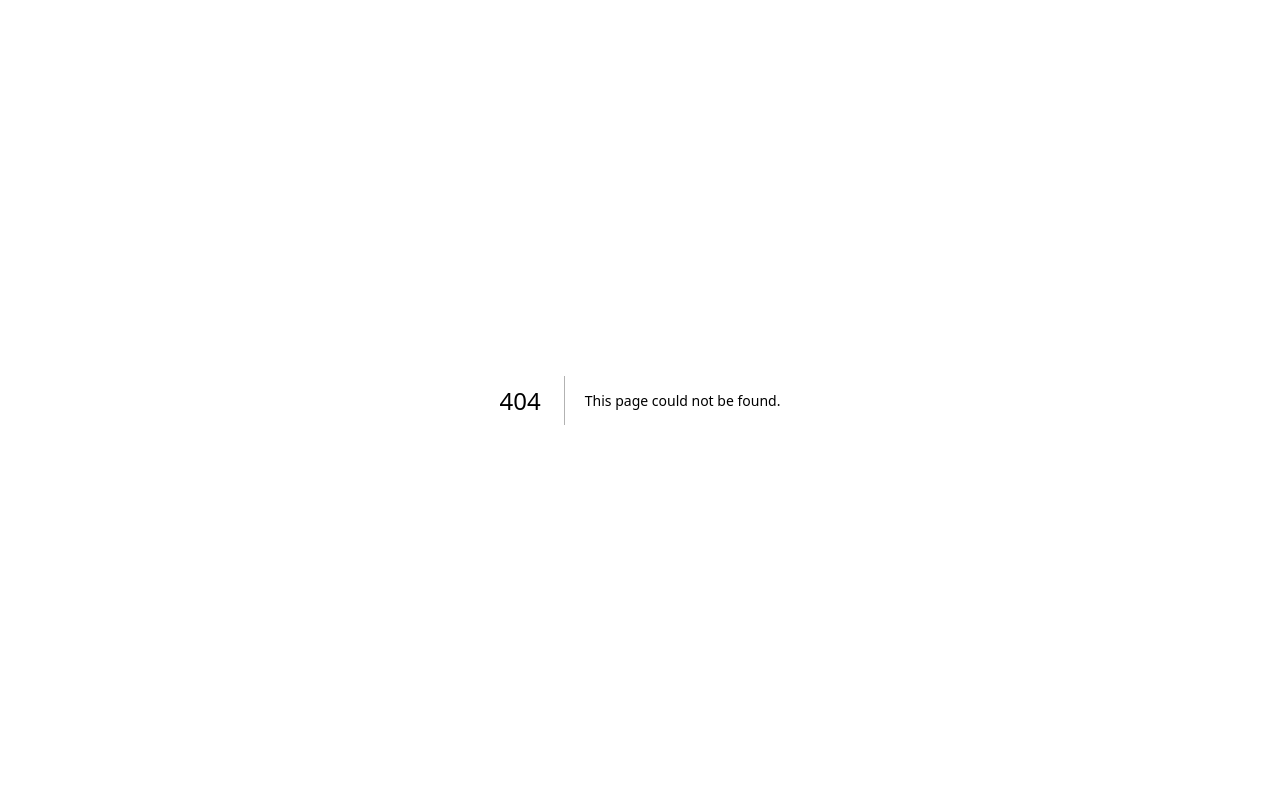
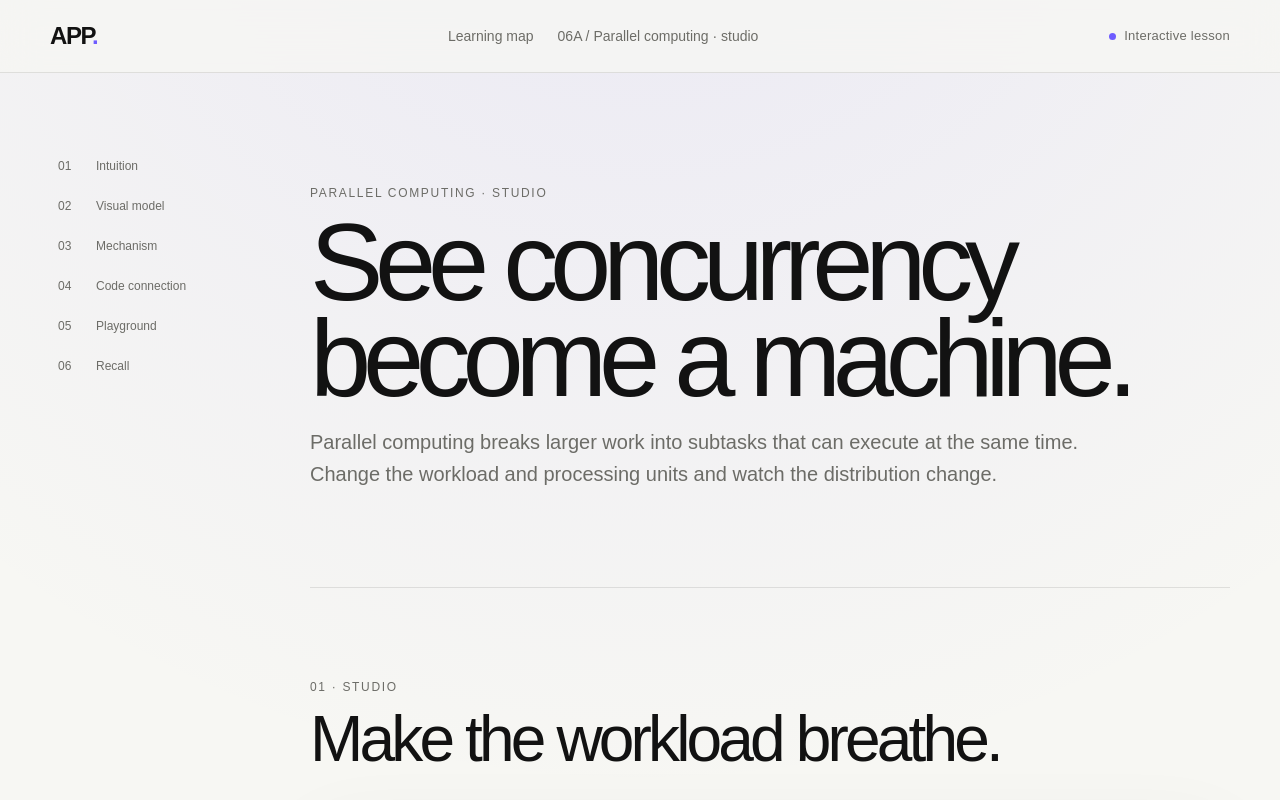
Before and after one commit to veera-raghavann/app, a Next.js app: page /learn/parallel/studio in a window 1280 px wide. Before the commit this address had no page. Shown: the top 800 px of the page. Built offline with nearby package versions, Linux system fonts and the light colour scheme.

Commit message:
feat: add dedicated parallel computing studio

```diff
--- /dev/null
+++ b/src/app/learn/parallel/studio/page.tsx
@@ -0,0 +1,23 @@
+"use client";
+
+import Link from "next/link";
+import ConceptShell from "@/components/learning/ConceptShell";
+import ParallelStudio from "@/components/learning/ParallelStudio";
+import { RevealCard } from "@/components/learning/ConceptExperience";
+
+export default function ParallelStudioPage() {
+  return (
+    <ConceptShell number="06A" kicker="Parallel computing · studio" title="See concurrency become a machine." intro="Parallel computing breaks larger work into subtasks that can execute at the same time. Change the workload and processing units and watch the distribution change."
+    >
+      <section className="lesson-section" id="visual"><div className="lesson-kicker">01 · Studio</div><h2>Make the workload breathe.</h2><div className="visual-card"><ParallelStudio /></div></section>
+      <section className="lesson-section" id="mechanism"><div className="lesson-kicker">02 · Models</div><div className="idea-grid">
+        <RevealCard eyebrow="Shared memory" title="Many workers, one space"><p>Multiple processors or cores operate with access to a common memory space.</p></RevealCard>
+        <RevealCard eyebrow="Distributed memory" title="Many machines, messages"><p>Each processor or computer keeps its own memory and communicates by message passing.</p></RevealCard>
+        <RevealCard eyebrow="SIMD" title="One instruction, many data"><p>The same instruction is applied to multiple data elements in parallel.</p></RevealCard>
+        <RevealCard eyebrow="MIMD" title="Different work, different data"><p>Processors or cores can execute different instructions on different sets of data.</p></RevealCard>
+      </div></section>
+      <section className="lesson-section" id="code"><div className="lesson-kicker">03 · Mental model</div><div className="concept-statement">Parallelism is not simply “more cores = faster”. Work must be divisible, dependencies must be manageable, and coordination overhead must stay under control.</div></section>
+      <section className="lesson-section" id="recall"><div className="card recall-card"><div className="lesson-kicker">04 · Recall</div><h3>Split → execute → coordinate → combine.</h3><p>The source material also highlights load balancing, data dependencies, communication overhead and synchronization as important challenges.</p><Link className="button primary" href="/learn">Continue</Link></div></section>
+    </ConceptShell>
+  );
+}
```
